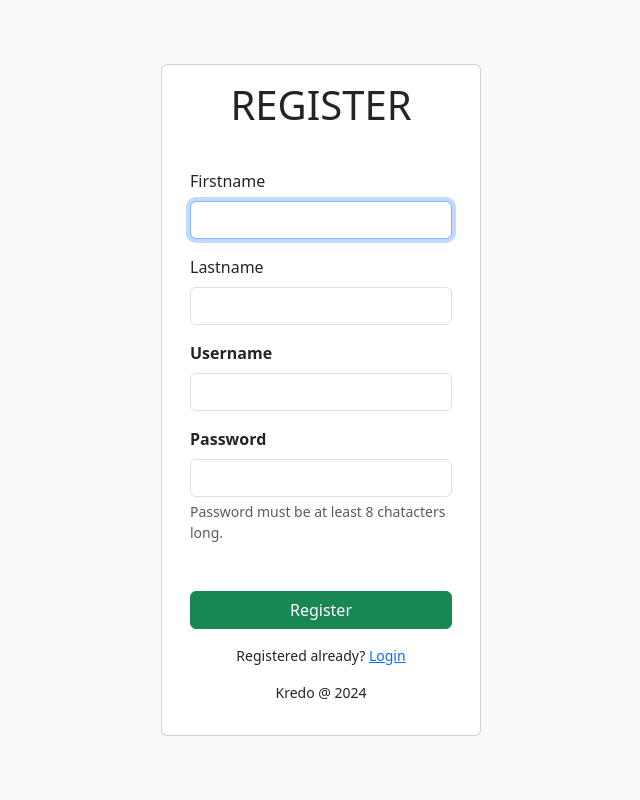
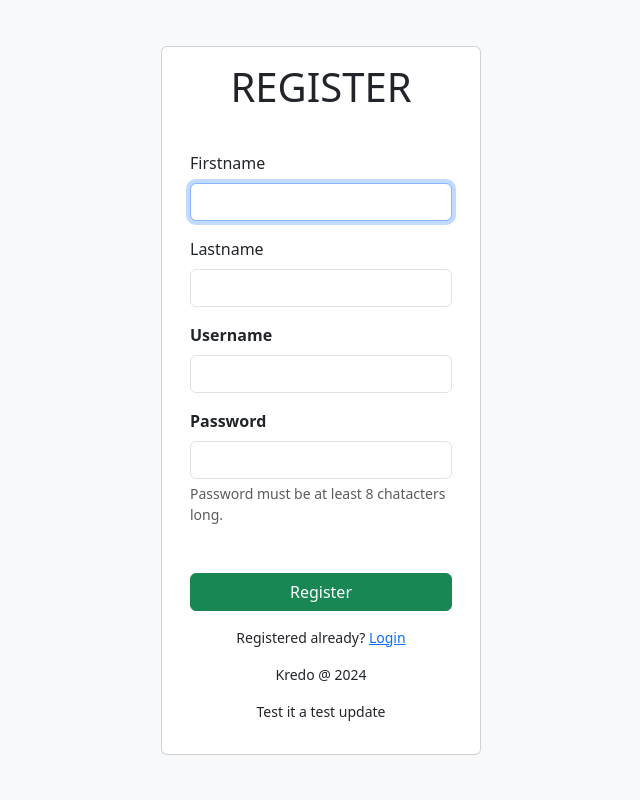
Before and after one commit to Nana8q/the-company, a PHP site: page /register.php in a window 1280 px wide. Shown: the whole page, without its empty margins (319-959 px from the left). Run offline with PHP 8.4, Linux system fonts and the light colour scheme.

Commit message:
any message

```diff
--- a/views/register.php
+++ b/views/register.php
@@ -51,6 +51,7 @@
                     </form>
                     <p class="text-center mt-3 small">Registered already? <a href="../views">Login</a></p>
                     <p class="text-center mt-3 small">Kredo @ 2024</p>
+                    <p class="text-center mt-3 small">Test it a test update</p>
                 </div>
             </div>
         </div>
```
